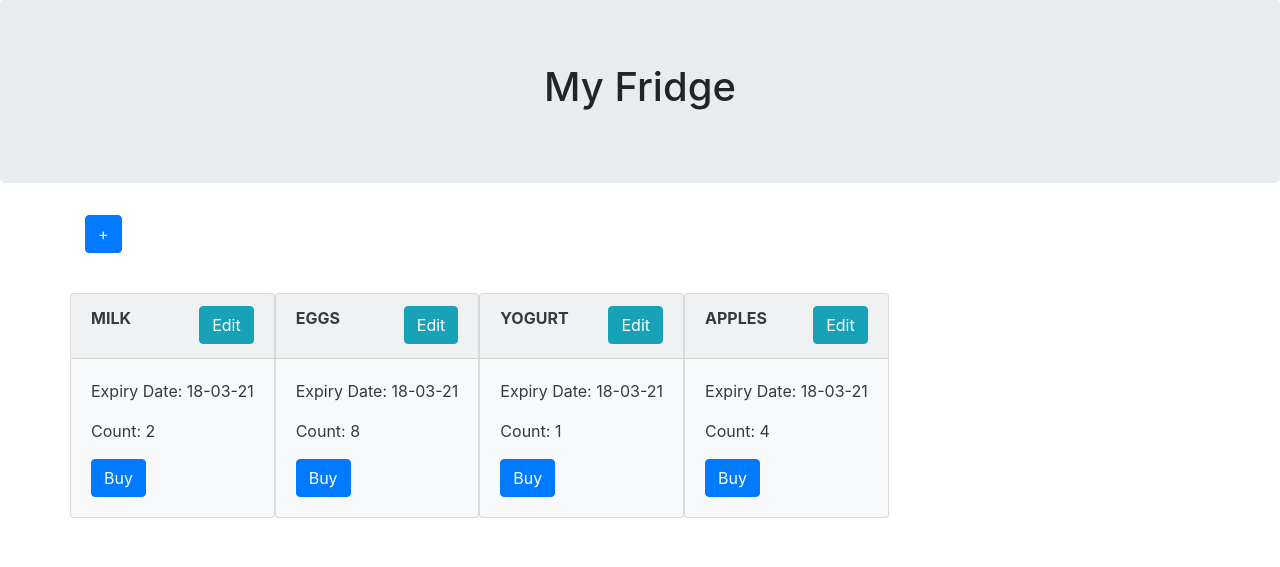
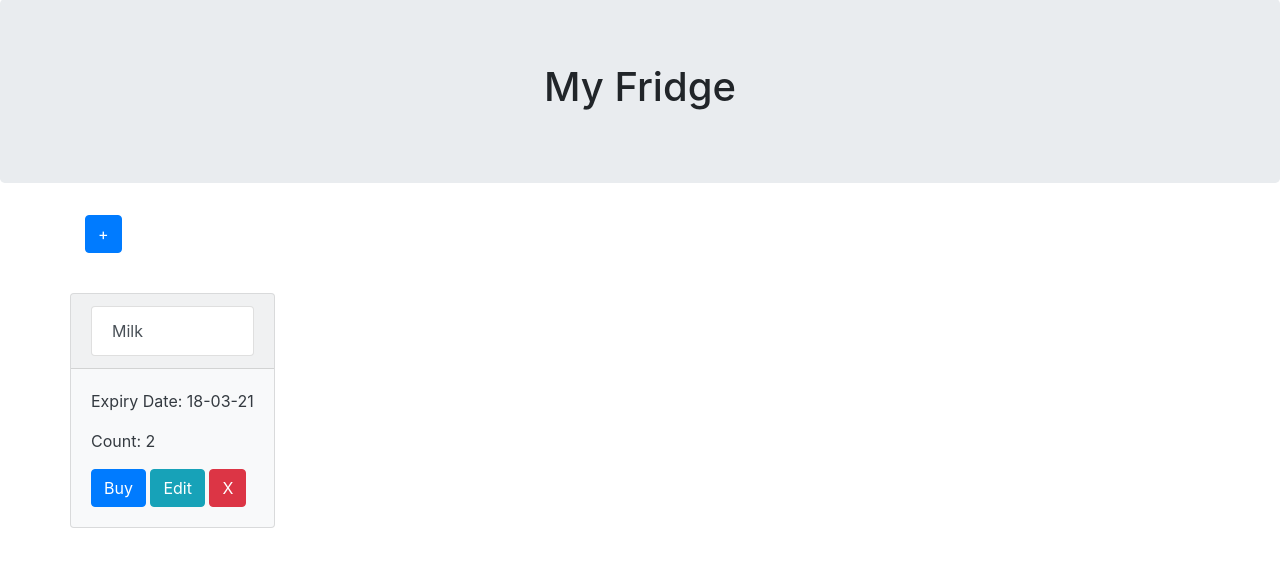
Before and after one commit to minsunp/ece_capstone, a Django app: page / in a window 1280 px wide. Shown: the part 57-624 px from the top of the page. Run offline with Django 3.2, Linux system fonts and the light colour scheme; a user stored in the database is signed in; parts of the project's set-up code (start-up, migrations or seed data) failed here and were passed over; some libraries are stand-ins or nearby versions.

Commit message:
Better UI

```diff
--- a/smartfridge/templates/smartfridge/myFridge.html
+++ b/smartfridge/templates/smartfridge/myFridge.html
@@ -73,68 +73,27 @@
 
 <div class="row">
 
+    <div class="list-group">
+
         <div class="col-*-*">
             <div class="card bg-light text-dark">
                 <div class="card-header">
-                <p class="font-weight-bold text-uppercase">
+                    <button type="button" class="list-group-item list-group-item-action">
                         {{dummy_data_1.item_name}}
-                    <button type="button" class="btn btn-info" data-toggle="modal" data-target="#edit_item" style="float: right">Edit</button>
-                </p>
+                    </button>
                 </div>
+
                 <div class="card-body">
                     <p>Expiry Date: {{dummy_data_1.expiry_date}}</p>
                     <p>Count: {{dummy_data_1.item_count}}</p>
                     <button type="button" class="btn btn-primary">Buy</button>
+                    <button type="button" class="btn btn-info" data-toggle="modal" data-target="#edit_item">Edit</button>
+                    <button type="button" class="btn btn-danger">X</button>
                 </div>
             </div>
         </div>
+        <p>&nbsp;</p>
 
-    <div class="col-*-*">
-        <div class="card bg-light text-dark">
-            <div class="card-header">
-                <p class="font-weight-bold text-uppercase">
-                    {{dummy_data_2.item_name}}
-                    <button type="button" class="btn btn-info" data-toggle="modal" data-target="#edit_item" style="float: right">Edit</button>
-                </p>
-            </div>
-            <div class="card-body">
-                <p>Expiry Date: {{dummy_data_2.expiry_date}}</p>
-                <p>Count: {{dummy_data_2.item_count}}</p>
-                <button type="button" class="btn btn-primary">Buy</button>
-            </div>
-        </div>
-    </div>
-
-    <div class="col-*-*">
-        <div class="card bg-light text-dark">
-            <div class="card-header">
-                <p class="font-weight-bold text-uppercase">
-                    {{dummy_data_3.item_name}}
-                    <button type="button" class="btn btn-info" data-toggle="modal" data-target="#edit_item" style="float: right">Edit</button>
-                </p>
-            </div>
-            <div class="card-body">
-                <p>Expiry Date: {{dummy_data_3.expiry_date}}</p>
-                <p>Count: {{dummy_data_3.item_count}}</p>
-                <button type="button" class="btn btn-primary">Buy</button>
-            </div>
-        </div>
-    </div>
-
-    <div class="col-*-*">
-        <div class="card bg-light text-dark">
-            <div class="card-header">
-                <p class="font-weight-bold text-uppercase">
-                    {{dummy_data_4.item_name}}
-                    <button type="button" class="btn btn-info" data-toggle="modal" data-target="#edit_item" style="float: right">Edit</button>
-                </p>
-            </div>
-            <div class="card-body">
-                <p>Expiry Date: {{dummy_data_4.expiry_date}}</p>
-                <p>Count: {{dummy_data_4.item_count}}</p>
-                <button type="button" class="btn btn-primary">Buy</button>
-            </div>
-        </div>
     </div>
 
 </div>
```
Also changed, not shown: db.sqlite3. Lines whose indentation alone changed are shown as unchanged.
